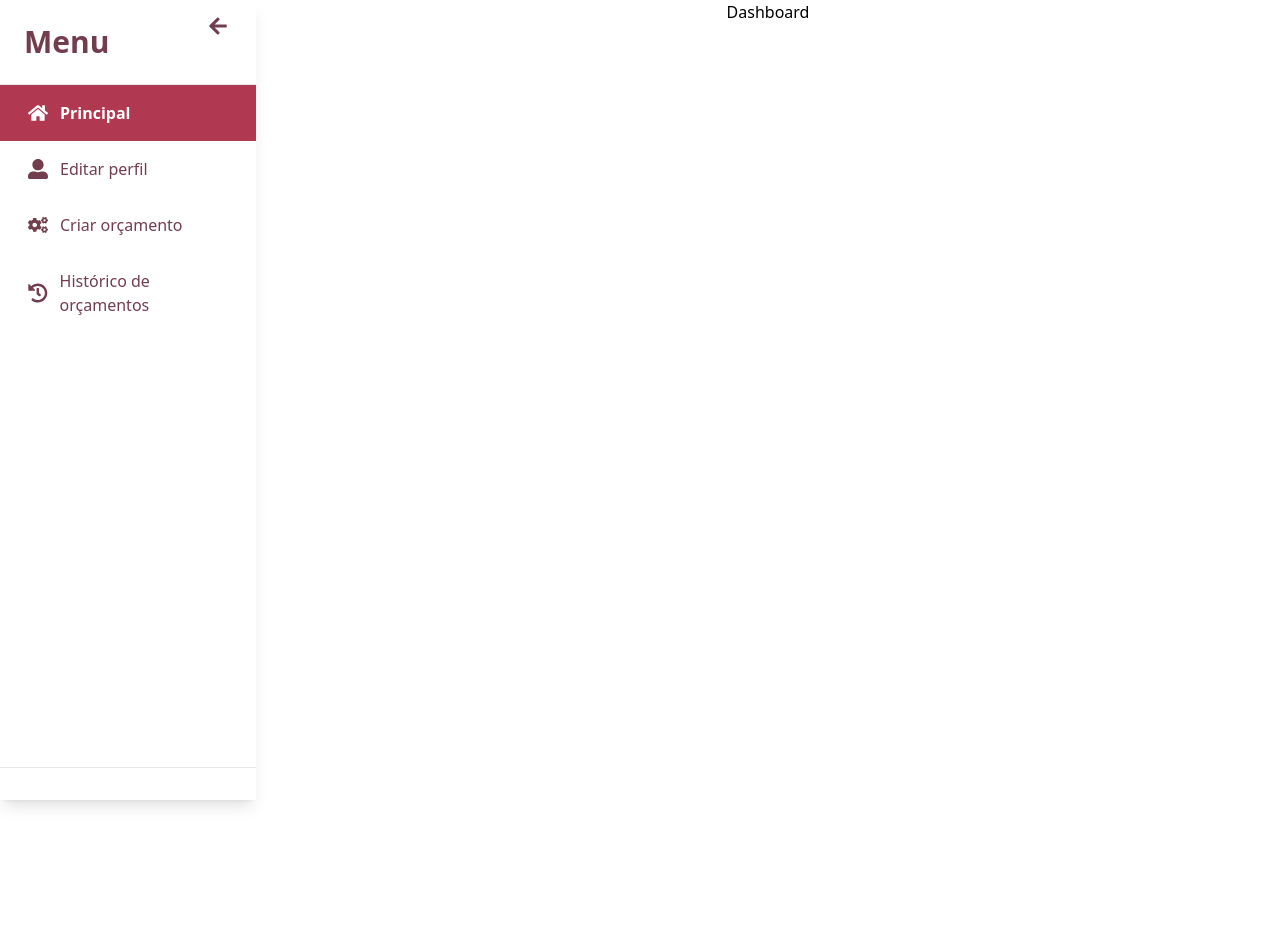
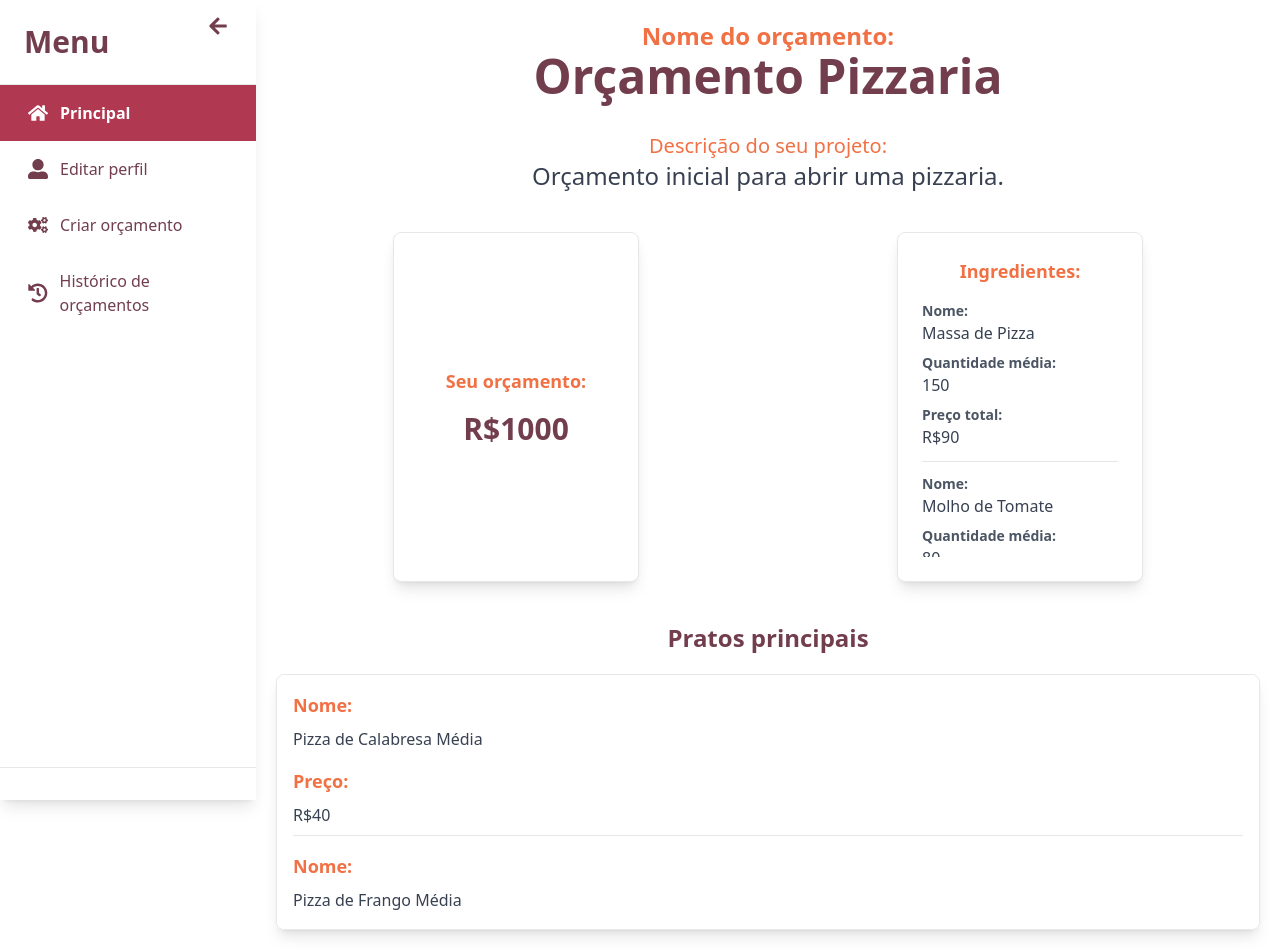
Before and after one commit to SouzaGabriel26/hackaton-contcode, a React (Vite) app in the folder front/: page /dashboard in a window 1280 px wide. Before the commit the page ends 800 px from the top, so only its background shows below. Built offline with nearby package versions, Linux system fonts and the light colour scheme; data requests are answered from the project's data file.

Commit message:
:sparkles: feat: create the initial dashboard home page and add the json server to simulate requests

```diff
--- /dev/null
+++ b/front/db.json
@@ -0,0 +1,102 @@
+{
+  "budgets": [
+    {
+      "id": 1,
+      "user_id": 101,
+      "name": "Orçamento Pizzaria",
+      "provided_budget": 1000.0,
+      "description": "Orçamento inicial para abrir uma pizzaria.",
+      "initial_date": "2023-11-01",
+      "final_date": "2023-11-30",
+      "created_at": "2023-11-01T08:00:00.000Z",
+      "updated_at": "2023-11-15T12:30:00.000Z",
+      "budget_items": [
+        {
+          "id": 1,
+          "budget_id": 1,
+          "category": "ingredient",
+          "name": "Massa de Pizza",
+          "description": "Massa de pizza pré-pronta de alta qualidade.",
+          "value": 90.0,
+          "quantity": 150
+        },
+        {
+          "id": 2,
+          "budget_id": 1,
+          "category": "ingredient",
+          "name": "Molho de Tomate",
+          "description": "Molho de tomate artesanal com ervas.",
+          "value": 120.0,
+          "quantity": 80
+        },
+        {
+          "id": 3,
+          "budget_id": 1,
+          "category": "plate",
+          "name": "Pizza de Calabresa Média",
+          "description": "Pizza com fatias generosas de calabresa.",
+          "value": 40.0,
+          "quantity": 10
+        },
+        {
+          "id": 4,
+          "budget_id": 1,
+          "category": "plate",
+          "name": "Pizza de Frango Média",
+          "description": "Pizza deliciosa com frango desfiado e catupiry.",
+          "value": 45.0,
+          "quantity": 8
+        }
+      ]
+    },
+    {
+      "id": 2,
+      "user_id": 102,
+      "name": "Orçamento Lanchonete",
+      "provided_budget": 2000.0,
+      "description": "Planejamento de custos para abrir uma lanchonete.",
+      "initial_date": "2023-10-15",
+      "final_date": "2023-12-15",
+      "created_at": "2023-10-15T10:00:00.000Z",
+      "updated_at": "2023-11-20T09:00:00.000Z",
+      "budget_items": [
+        {
+          "id": 5,
+          "budget_id": 2,
+          "category": "ingredient",
+          "name": "Pão de Hambúrguer",
+          "description": "Pães artesanais para hambúrgueres gourmet.",
+          "value": 300.0,
+          "quantity": 200
+        },
+        {
+          "id": 6,
+          "budget_id": 2,
+          "category": "ingredient",
+          "name": "Carne Moída",
+          "description": "Carne moída premium para hambúrgueres.",
+          "value": 500.0,
+          "quantity": 50
+        },
+        {
+          "id": 7,
+          "budget_id": 2,
+          "category": "plate",
+          "name": "Combo Hambúrguer Clássico",
+          "description": "Inclui hambúrguer, batatas fritas e refrigerante.",
+          "value": 30.0,
+          "quantity": 15
+        },
+        {
+          "id": 8,
+          "budget_id": 2,
+          "category": "plate",
+          "name": "Combo Veggie Burger",
+          "description": "Inclui hambúrguer vegetariano, batatas fritas e suco.",
+          "value": 35.0,
+          "quantity": 10
+        }
+      ]
+    }
+  ]
+}
--- a/front/package.json
+++ b/front/package.json
@@ -7,7 +7,8 @@
     "dev": "vite",
     "build": "tsc -b && vite build",
     "lint": "eslint .",
-    "preview": "vite preview"
+    "preview": "vite preview",
+    "server": "json-server --watch db.json --port 3000"
   },
   "dependencies": {
     "react": "18.3.1",
@@ -25,6 +26,7 @@
     "eslint-plugin-react-hooks": "5.0.0",
     "eslint-plugin-react-refresh": "0.4.14",
     "globals": "15.11.0",
+    "json-server": "1.0.0-beta.3",
     "postcss": "8.4.49",
     "tailwindcss": "3.4.15",
     "typescript": "~5.6.2",
--- a/front/src/pages/Dashboard.tsx
+++ b/front/src/pages/Dashboard.tsx
@@ -1,7 +1,146 @@
+import { useEffect, useState } from "react";
+type BudgetItem = {
+    id: number;
+    budget_id: number;
+    category: "ingredient" | "plate";
+    name: string;
+    description: string;
+    value: number;
+    quantity: number;
+  };
+
+  type Budget = {
+    id: string;
+    user_id: number;
+    name: string;
+    provided_budget: number;
+    description: string;
+    initial_date: string; // ISO string
+    final_date: string; // ISO string
+    created_at: string; // ISO string
+    updated_at: string; // ISO string
+    budget_items: BudgetItem[];
+  };
+
 const Dashboard = () => {
+  const [budgetName, setBudgetName] = useState<string>("");
+  const [budgetDesc, setBudgetDesc] = useState<string>("");
+  const [budgetCost, setBudgetCost] = useState<number>(0);
+  const [budgetItems, setbudgetItems] = useState<BudgetItem[]>([]);
+  const [budgetIngredients, setbudgetIngredients] = useState<BudgetItem[]>([]);
+  const [budgetPlates, setbudgetPlates] = useState<BudgetItem[]>([]);
+  const [loading, setLoading] = useState<boolean>(true);
+
+  useEffect(() => {
+    function fetchData() {
+      fetch("http://localhost:3000/budgets", {
+        method: "GET",
+        headers: {
+          "Content-Type": "application/json",
+        },
+      })
+        .then((resp) => resp.json())
+        .then((data: Budget[]) => {
+          setBudgetName(data[0].name);
+          setBudgetDesc(data[0].description);
+          setBudgetCost(data[0].provided_budget);
+          console.log(data[0].budget_items);
+          setbudgetItems(data[0].budget_items);
+          setbudgetIngredients(
+            budgetItems.filter(({category}) => category === "ingredient")
+          );
+          setbudgetPlates(
+            budgetItems.filter(({category}) => category === "plate")
+          );
+          setLoading(false);
+        })
+        .catch((err) => {
+          console.log(err);
+          setLoading(false);
+        });
+    }
+
+    fetchData();
+  }, [budgetItems]);
+
+  if (loading) {
+    return <div>Carregando...</div>;
+  }
+
   return (
-    <div>Dashboard</div>
-  )
-}
+    <div className="flex flex-col items-center w-full p-5 bg-white text-darkRed">
+      {/* Título do Orçamento */}
+      <div className="w-full text-center mb-8">
+        <h1 className="text-2xl font-semibold text-brightOrange">
+          Nome do orçamento:
+        </h1>
+        <h1 className="font-bold text-5xl text-darkRed">{budgetName}</h1>
+      </div>
 
-export default Dashboard
+      {/* Descrição do Projeto */}
+      <div className="w-full text-center mb-10">
+        <h2 className="text-xl font-medium text-brightOrange">
+          Descrição do seu projeto:
+        </h2>
+        <h2 className="text-2xl text-gray-700">{budgetDesc}</h2>
+      </div>
+
+      {/* Cards */}
+      <div className="flex flex-wrap justify-around w-full gap-6">
+        {/* Card do Orçamento */}
+        <div className="bg-white shadow-lg rounded-lg p-6 w-full md:w-1/4 flex flex-col items-center justify-center border  border-gray-200">
+          <h2 className="text-lg font-bold text-brightOrange mb-4">
+            Seu orçamento:
+          </h2>
+          <h2 className="text-3xl font-extrabold text-darkRed">R${budgetCost}</h2>
+        </div>
+
+        {/* Card dos Ingredientes */}
+        <div className="bg-white shadow-lg rounded-lg p-6 w-full md:w-1/4 border border-gray-200">
+          <h2 className="text-lg font-bold text-brightOrange mb-4 text-center">
+            Ingredientes:
+          </h2>
+          <ul className="text-gray-700 space-y-3 overflow-y-auto max-h-64">
+            {budgetIngredients.map((ingredient) => (
+              <li key={ingredient.id} className="border-b border-gray-200 pb-3">
+                <h3 className="text-sm font-semibold text-gray-600">Nome:</h3>
+                <p className="text-base mb-2">{ingredient.name}</p>
+                <h3 className="text-sm font-semibold text-gray-600">
+                  Quantidade média:
+                </h3>
+                <p className="text-base mb-2">{ingredient.quantity}</p>
+                <h3 className="text-sm font-semibold text-gray-600">
+                  Preço total:
+                </h3>
+                <p className="text-base">R${ingredient.value}</p>
+              </li>
+            ))}
+          </ul>
+        </div>
+      </div>
+
+      {/* Pratos Principais */}
+      <div className="w-full mt-10">
+        <h1 className="text-2xl font-semibold text-center text-darkRed mb-5">
+          Pratos principais
+        </h1>
+        <ul className="space-y-4 overflow-y-auto max-h-64 p-4 bg-white shadow-lg rounded-lg border border-gray-200">
+          {budgetPlates.map((plate) => (
+            <li key={plate.id} className="border-b border-gray-200 pb-2">
+              <h3 className="text-lg font-bold text-brightOrange mb-2">
+                Nome:
+              </h3>
+              <p className="text-base mb-4 text-gray-700">{plate.name}</p>
+              <h3 className="text-lg font-bold text-brightOrange mb-2">
+                Preço:
+              </h3>
+              <p className="text-base text-gray-700">R${plate.value}</p>
+            </li>
+          ))}
+        </ul>
+      </div>
+    </div>
+  );
+};
+
+export default Dashboard;
--- a/package.json
+++ b/package.json
@@ -4,7 +4,8 @@
   "main": "index.js",
   "scripts": {
     "front": "cd front && npm run dev",
-    "back": "cd back && npm run dev"
+    "back": "cd back && npm run dev",
+    "server": "cd front && json-server --watch db.json --port 3000"
   },
   "keywords": [],
   "author": "",
```
Also changed, not shown: 1 other file (tests, documents, lock files or other folders).
